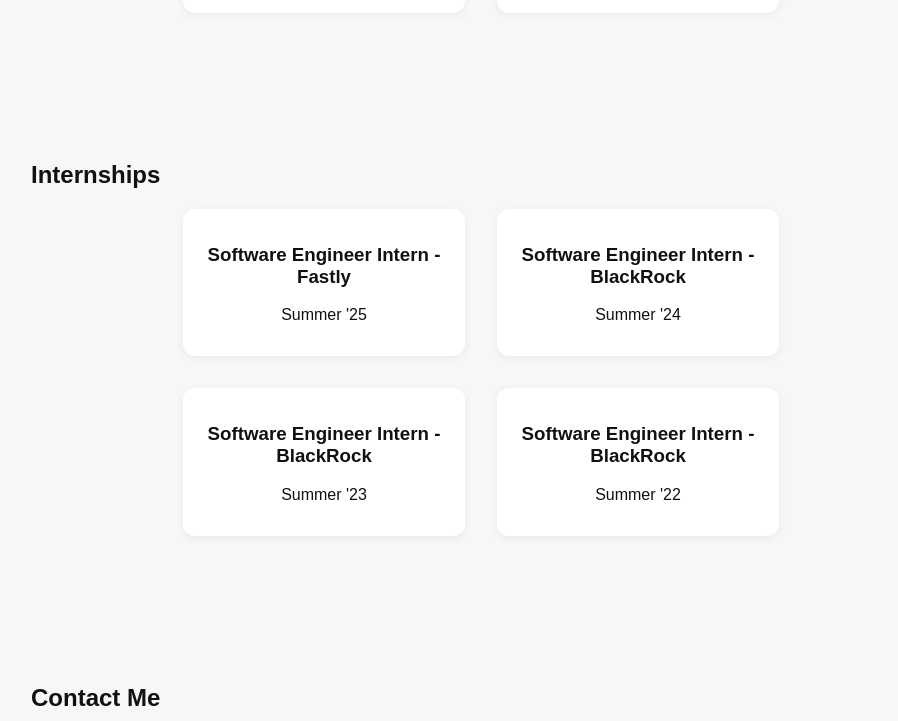
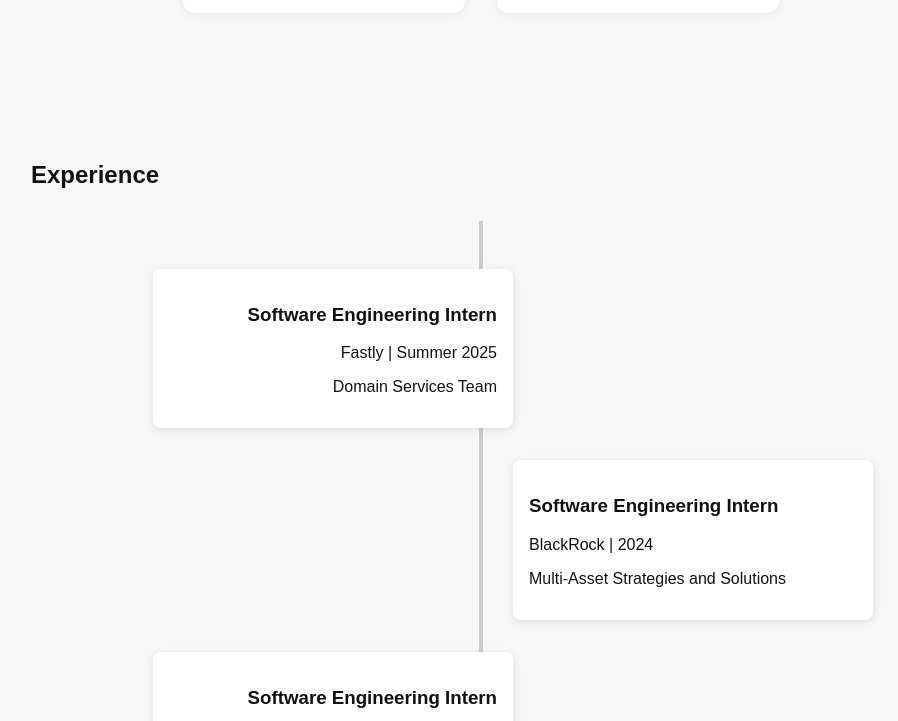
Before and after one commit to larissa-ala/larissa-ala.github.io, a plain HTML site: page index.html in a window 1280 px wide. Shown: the part 2079-2800 px from the top of the page, without its empty margins (159-1057 px from the left). Drawn offline with Linux system fonts and the light colour scheme.

Commit message:
added experience scroll effect + updated header labels

```diff
--- a/index.html
+++ b/index.html
@@ -16,8 +16,8 @@
     const cursor = document.getElementById('soccer-cursor');
 
     // Offsets to align PNG edge with mouse pointer
-    const offsetX = 15; // tweak slightly if needed
-    const offsetY = 4; // tweak slightly if needed
+    const offsetX = 15;
+    const offsetY = 4;
 
     document.addEventListener('mousemove', e => {
       const mouseX = e.clientX - offsetX;
@@ -27,7 +27,22 @@
       cursor.style.transform = `translate(${mouseX}px, ${mouseY}px)`;
     });
 
-    animate();
+    // --- Timeline Scroll Reveal Code ---
+    document.addEventListener("DOMContentLoaded", () => {
+      const items = document.querySelectorAll(".timeline-content");
+
+      const observer = new IntersectionObserver((entries) => {
+        entries.forEach(entry => {
+          if (entry.isIntersecting) {
+            entry.target.classList.add("show");
+          } else {
+            entry.target.classList.remove("show");
+          }
+        });
+      }, { threshold: 0.2 });
+
+      items.forEach(item => observer.observe(item));
+    });
   </script>
 
   <!-- Header / Nav -->
@@ -37,7 +52,8 @@
       <ul>
         <li><a href="#about">About</a></li>
         <li><a href="#projects">Projects</a></li>
-        <li><a href="#soccer">Soccer</a></li>
+        <li><a href="#soccer">Soccer Journey</a></li>
+        <li><a href="#experience">Experience</a></li>
         <li><a href="#contact">Contact</a></li>
       </ul>
     </nav>
@@ -82,7 +98,7 @@
     </div>
   </section>
 
-  <!-- Soccer Section -->
+  <!-- Soccer Journey Section -->
   <section id="soccer">
     <h2>Soccer Journey</h2>
     <div class="card-container">
@@ -117,26 +133,34 @@
 
     <!-- Experience Section -->
   <section id="experience">
-    <h2>Internships</h2>
-    <div class="card-container">
-      <div class="card">
-        <h3>Software Engineer Intern - Fastly</h3>
-        <p>Summer '25</p>
+    <h2>Experience</h2>
+    <div class="timeline">
+      <div class="timeline-item">
+        <div class="timeline-content">
+          <h3>Software Engineering Intern</h3>
+          <p>Fastly | Summer 2025</p>
+          <p>Domain Services Team</p>
         </div>
-
-      <div class="card">
-        <h3>Software Engineer Intern - BlackRock</h3>
-        <p>Summer '24</p>
       </div>
-
-      <div class="card">
-        <h3>Software Engineer Intern - BlackRock</h3>
-        <p>Summer '23</p>
+      <div class="timeline-item">
+        <div class="timeline-content">
+          <h3>Software Engineering Intern</h3>
+          <p>BlackRock | 2024</p>
+          <p>Multi-Asset Strategies and Solutions</p>
         </div>
-
-      <div class="card">
-        <h3>Software Engineer Intern - BlackRock</h3>
-        <p>Summer '22</p>
+      </div>
+      <div class="timeline-item">
+        <div class="timeline-content">
+          <h3>Software Engineering Intern</h3>
+          <p>BlackRock | 2023</p>
+          <p>Multi-Asset Strategies and Solutions</p>
+        </div>
+      </div>
+      <div class="timeline-item">
+        <div class="timeline-content">
+          <h3>Software Engineering Intern</h3>
+          <p>BlackRock | 2022</p>
+          <p>Index Fixed Income</p>
         </div>
     </div>
   </section>
--- a/style.css
+++ b/style.css
@@ -107,7 +107,7 @@
 
 .card img {
   width: 100%;
-  height: auto;           /* automatically adjusts to keep aspect ratio */
+  height: auto;
   object-fit: contain;
   border-radius: 12px;
   display: block;
@@ -177,10 +177,7 @@
     transition: transform 0.05s linear;
   }
 
-  /* Click animation */
-  body:active #soccer-cursor {
-    transform: scale(1.3);
-  }
+
 
 /* ================================
    Contact Icons
@@ -206,3 +203,55 @@
 .contact-icons a:hover i {
   opacity: 0.8; /* Slight fade on hover */
 }
+
+/* ================================
+   Timeline Styles
+   ================================ */
+
+.timeline {
+  position: relative;
+  margin: 2rem auto;
+  padding: 2rem 0;
+  width: 80%;
+}
+
+.timeline::before {
+  content: "";
+  position: absolute;
+  top: 0;
+  bottom: 0;
+  left: 50%;
+  width: 4px;
+  background: #ccc;
+  transform: translateX(-50%);
+}
+
+.timeline-item {
+  position: relative;
+  width: 50%;
+  padding: 1rem 2rem;
+}
+
+.timeline-item:nth-child(odd) {
+  left: 0;
+  text-align: right;
+}
+
+.timeline-item:nth-child(even) {
+  left: 50%;
+}
+
+.timeline-content {
+  background: white;
+  padding: 1rem;
+  border-radius: 8px;
+  box-shadow: 0 2px 8px rgba(0,0,0,0.1);
+  opacity: 0;
+  transform: translateY(50px);
+  transition: all 0.6s ease-out; /* applies for both in and out */
+}
+
+.timeline-content.show {
+  opacity: 1;
+  transform: translateY(0);
+}
```
Lines whose indentation alone changed are shown as unchanged.
